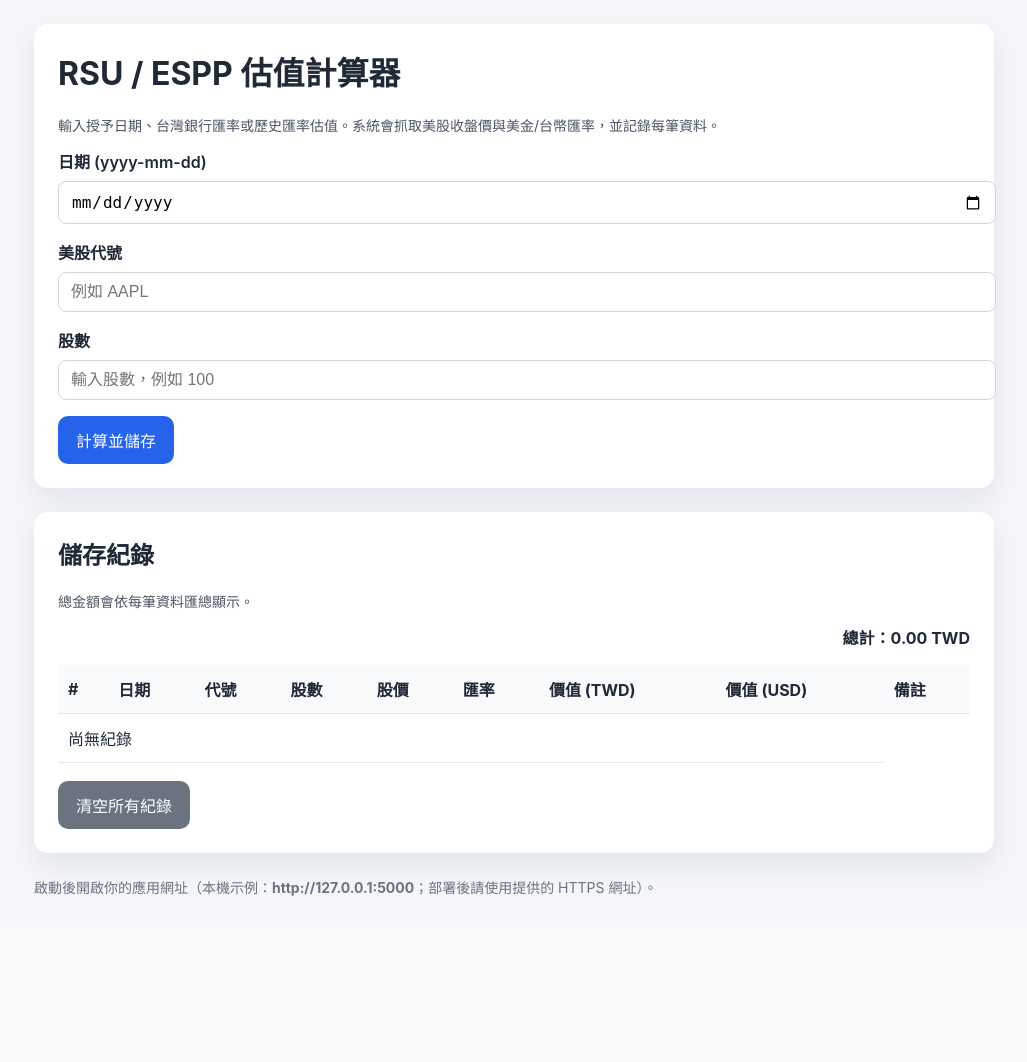
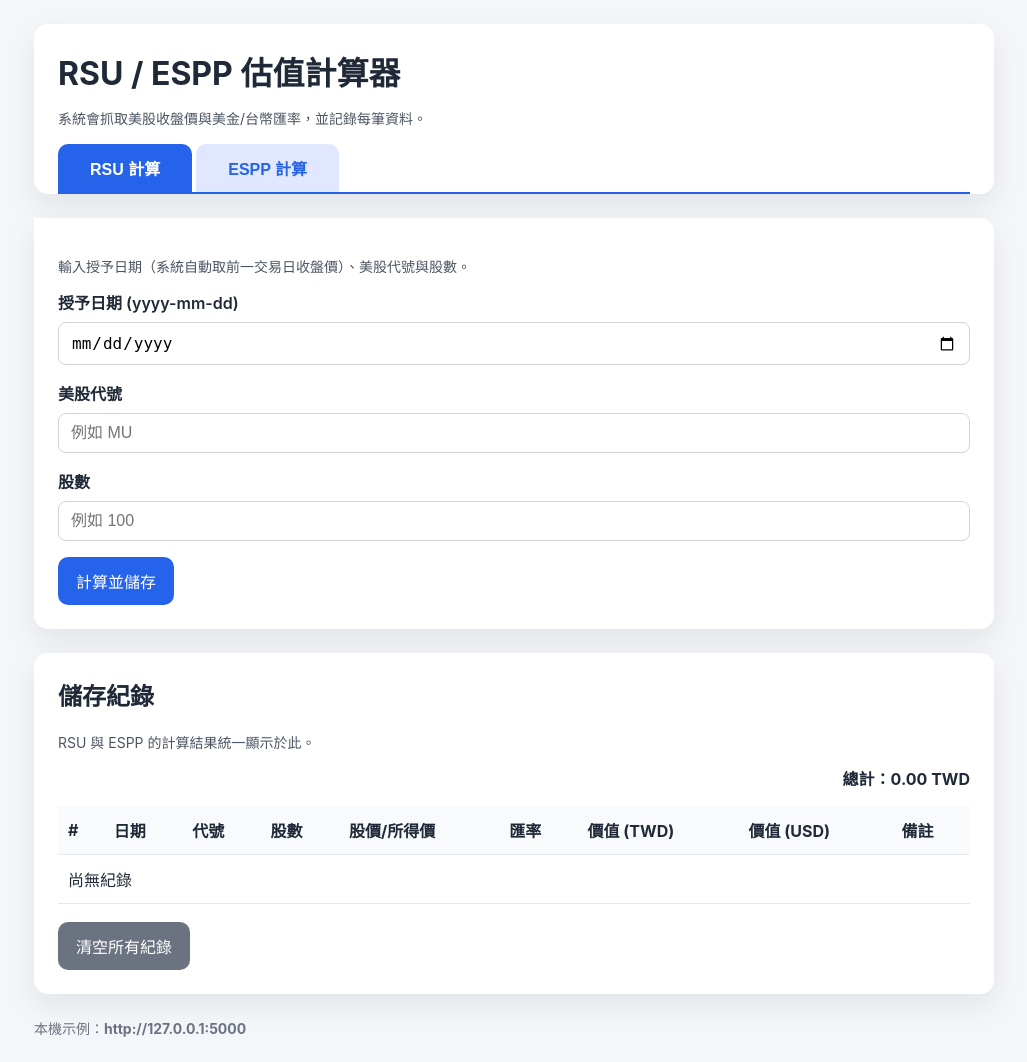
Before and after one commit to kb323199/rsu-espp-app, a Flask app: page / in a window 1280 px wide. Shown: the whole page, without its empty margins (126-1153 px from the left). Before the commit the page ends 896 px from the top, so only its background shows below. Run offline with Flask 2, Linux system fonts and the light colour scheme; data that the repository does not hold is empty; some libraries are stand-ins or nearby versions.

Commit message:
chore: remove espp.html, merged into index.html

```diff
--- a/app.py
+++ b/app.py
@@ -209,51 +209,143 @@ def fetch_usd_twd_rate(symbol, target_date):
     return price, "Yahoo 匯率"
 
 
+def get_espp_reference_dates(purchase_date):
+    """
+    根據 ESPP 認購日（1/31 或 7/31）回傳需要的參考日期
+    回傳: (price_date_a, price_date_b, rate_date)
+    """
+    year = purchase_date.year
+    month = purchase_date.month
+
+    if month == 1:  # 1/31 認購
+        price_date_a = date(year, 1, 30)          # 當年 1/30
+        price_date_b = date(year - 1, 7, 31)      # 前年 7/31
+        rate_date = date(year, 1, 31)              # 匯率參考 1/31
+    elif month == 7:  # 7/31 認購
+        price_date_a = date(year, 7, 30)           # 當年 7/30
+        price_date_b = date(year - 1, 1, 31)       # 前年 1/31
+        rate_date = date(year, 7, 31)              # 匯率參考 7/31
+    else:
+        raise ValueError("ESPP 認購日只能是 1/31 或 7/31")
+
+    return price_date_a, price_date_b, rate_date
+
+
 # ── 路由 ─────────────────────────────────────────────────────
 @app.route("/", methods=["GET", "POST"])
 def index():
-    error = None
-    message = None
+    rsu_error = None
+    rsu_message = None
+    espp_error = None
+    espp_message = None
+    espp_result = None
+    active_tab = request.form.get("active_tab", "rsu")  # 記住目前 tab
+
     if request.method == "POST":
-        trade_date = request.form.get("trade_date", "").strip()
-        ticker = request.form.get("ticker", "").strip().upper()
-        shares = request.form.get("shares", "").strip()
-        if not trade_date or not ticker or not shares:
-            error = "請填寫完整的日期、美股代號與股數。"
-        elif not VALID_TICKER_RE.match(ticker):
-            error = "股票代號格式不正確。"
-        else:
-            try:
-                trade_date_obj = parse_date(trade_date)
-                if trade_date_obj > date.today():
-                    raise ValueError("日期錯誤：不能選擇未來日期")
-                shares_value = float(shares)
-                if shares_value <= 0:
-                    raise ValueError("股數必須大於 0")
-                # 台灣時間：使用前一個交易日收盤價
-                price_date = get_previous_trading_date(trade_date_obj)
-                close_price, stock_date = fetch_yahoo_close_price(ticker, price_date)
-                usd_twd_rate, rate_source = fetch_usd_twd_rate("USDTWD=X", price_date)
-                value_twd = round(close_price * shares_value * usd_twd_rate, 2)
-                value_usd = round(close_price * shares_value, 4)
-                ph = db_placeholder(9)
-                db_execute(
-                    f"INSERT INTO entries (trade_date, ticker, shares, close_price, usd_twd, value_usd, value_twd, source, created_at) VALUES ({ph})",
-                    (
-                        trade_date_obj.isoformat(),
-                        ticker,
-                        shares_value,
-                        round(close_price, 4),
-                        round(usd_twd_rate, 4),
-                        value_usd,
-                        value_twd,
-                        f"股票 {ticker}({stock_date}) / 匯率 {rate_source}",
-                        datetime.now().isoformat(timespec="seconds"),
-                    ),
-                )
-                message = f"已新增 {ticker} 的計算結果，總價值 {value_twd:,} TWD。"
-            except Exception as exc:
-                error = str(exc)
+        form_type = request.form.get("form_type", "rsu")
+        active_tab = form_type
+
+        if form_type == "rsu":
+            trade_date = request.form.get("trade_date", "").strip()
+            ticker = request.form.get("ticker", "").strip().upper()
+            shares = request.form.get("shares", "").strip()
+            if not trade_date or not ticker or not shares:
+                rsu_error = "請填寫完整的日期、美股代號與股數。"
+            elif not VALID_TICKER_RE.match(ticker):
+                rsu_error = "股票代號格式不正確。"
+            else:
+                try:
+                    trade_date_obj = parse_date(trade_date)
+                    if trade_date_obj > date.today():
+                        raise ValueError("日期錯誤：不能選擇未來日期")
+                    shares_value = float(shares)
+                    if shares_value <= 0:
+                        raise ValueError("股數必須大於 0")
+                    price_date = get_previous_trading_date(trade_date_obj)
+                    close_price, stock_date = fetch_yahoo_close_price(ticker, price_date)
+                    usd_twd_rate, rate_source = fetch_usd_twd_rate("USDTWD=X", price_date)
+                    value_twd = round(close_price * shares_value * usd_twd_rate, 2)
+                    value_usd = round(close_price * shares_value, 4)
+                    ph = db_placeholder(9)
+                    db_execute(
+                        f"INSERT INTO entries (trade_date, ticker, shares, close_price, usd_twd, value_usd, value_twd, source, created_at) VALUES ({ph})",
+                        (
+                            trade_date_obj.isoformat(),
+                            ticker,
+                            shares_value,
+                            round(close_price, 4),
+                            round(usd_twd_rate, 4),
+                            value_usd,
+                            value_twd,
+                            f"RSU 股票 {ticker}({stock_date}) / 匯率 {rate_source}",
+                            datetime.now().isoformat(timespec="seconds"),
+                        ),
+                    )
+                    rsu_message = f"已新增 {ticker} 的計算結果，總價值 {value_twd:,} TWD。"
+                except Exception as exc:
+                    rsu_error = str(exc)
+
+        elif form_type == "espp":
+            purchase_date_str = request.form.get("purchase_date", "").strip()
+            ticker = request.form.get("ticker", "").strip().upper()
+            shares = request.form.get("shares", "").strip()
+            if not purchase_date_str or not ticker or not shares:
+                espp_error = "請填寫完整的認購日期、美股代號與股數。"
+            elif not VALID_TICKER_RE.match(ticker):
+                espp_error = "股票代號格式不正確。"
+            else:
+                try:
+                    purchase_date = parse_date(purchase_date_str)
+                    if purchase_date.day != 31 or purchase_date.month not in (1, 7):
+                        raise ValueError("ESPP 認購日必須是 1/31 或 7/31")
+                    shares_value = float(shares)
+                    if shares_value <= 0:
+                        raise ValueError("股數必須大於 0")
+                    price_date_a, price_date_b, rate_date = get_espp_reference_dates(purchase_date)
+                    price_a, actual_date_a = fetch_yahoo_close_price(ticker, price_date_a)
+                    price_b, actual_date_b = fetch_yahoo_close_price(ticker, price_date_b)
+                    cost_price = round(min(price_a, price_b) * 0.85, 4)
+                    income_price = round(max(price_a, price_b), 4)
+                    usd_twd_rate, rate_source = fetch_usd_twd_rate("USDTWD=X", rate_date)
+                    gain_per_share = round(income_price - cost_price, 4)
+                    value_usd = round(gain_per_share * shares_value, 4)
+                    value_twd = round(value_usd * usd_twd_rate, 2)
+                    espp_result = {
+                        "ticker": ticker,
+                        "purchase_date": purchase_date_str,
+                        "price_date_a": actual_date_a.isoformat(),
+                        "price_date_b": actual_date_b.isoformat(),
+                        "price_a": price_a,
+                        "price_b": price_b,
+                        "cost_price": cost_price,
+                        "income_price": income_price,
+                        "gain_per_share": gain_per_share,
+                        "shares": shares_value,
+                        "usd_twd_rate": usd_twd_rate,
+                        "rate_source": rate_source,
+                        "value_usd": value_usd,
+                        "value_twd": value_twd,
+                        "value_usd_formatted": f"{value_usd:,.2f}",
+                        "value_twd_formatted": f"{value_twd:,.2f}",
+                    }
+                    ph = db_placeholder(9)
+                    db_execute(
+                        f"INSERT INTO entries (trade_date, ticker, shares, close_price, usd_twd, value_usd, value_twd, source, created_at) VALUES ({ph})",
+                        (
+                            purchase_date_str,
+                            ticker,
+                            shares_value,
+                            income_price,
+                            round(usd_twd_rate, 4),
+                            value_usd,
+                            value_twd,
+                            f"ESPP {ticker} 所得價{income_price}({actual_date_a}) / 成本價{cost_price}({actual_date_b}) / 匯率 {rate_source}",
+                            datetime.now().isoformat(timespec="seconds"),
+                        ),
+                    )
+                    espp_message = f"ESPP 計算完成，所得價值 {value_twd:,.2f} TWD。"
+                except Exception as exc:
+                    espp_error = str(exc)
 
     rows_raw = db_fetchall("SELECT * FROM entries ORDER BY id DESC")
     processed_rows = []
@@ -282,9 +374,98 @@ def index():
         rows=processed_rows,
         total=round(total, 2),
         total_formatted=total_formatted,
-        error=error,
-        message=message,
+        active_tab=active_tab,
+        rsu_error=rsu_error,
+        rsu_message=rsu_message,
+        espp_error=espp_error,
+        espp_message=espp_message,
+        espp_result=espp_result,
     )
+
+
+@app.route("/espp", methods=["GET", "POST"])
+def espp():
+    error = None
+    message = None
+    result = None
+
+    if request.method == "POST":
+        purchase_date_str = request.form.get("purchase_date", "").strip()
+        ticker = request.form.get("ticker", "").strip().upper()
+        shares = request.form.get("shares", "").strip()
+
+        if not purchase_date_str or not ticker or not shares:
+            error = "請填寫完整的認購日期、美股代號與股數。"
+        elif not VALID_TICKER_RE.match(ticker):
+            error = "股票代號格式不正確。"
+        else:
+            try:
+                purchase_date = parse_date(purchase_date_str)
+                if purchase_date.day not in (31,) or purchase_date.month not in (1, 7):
+                    raise ValueError("ESPP 認購日必須是 1/31 或 7/31")
+                shares_value = float(shares)
+                if shares_value <= 0:
+                    raise ValueError("股數必須大於 0")
+
+                price_date_a, price_date_b, rate_date = get_espp_reference_dates(purchase_date)
+
+                # 抓兩個參考日的股價
+                price_a, actual_date_a = fetch_yahoo_close_price(ticker, price_date_a)
+                price_b, actual_date_b = fetch_yahoo_close_price(ticker, price_date_b)
+
+                # 計算成本價與所得價
+                cost_price = round(min(price_a, price_b) * 0.85, 4)   # 較低價 × 85%
+                income_price = round(max(price_a, price_b), 4)         # 較高價
+
+                # 抓匯率（認購日當日）
+                usd_twd_rate, rate_source = fetch_usd_twd_rate("USDTWD=X", rate_date)
+
+                # 計算價值
+                gain_per_share = round(income_price - cost_price, 4)
+                value_usd = round(gain_per_share * shares_value, 4)
+                value_twd = round(value_usd * usd_twd_rate, 2)
+
+                result = {
+                    "ticker": ticker,
+                    "purchase_date": purchase_date_str,
+                    "price_date_a": actual_date_a.isoformat(),
+                    "price_date_b": actual_date_b.isoformat(),
+                    "price_a": price_a,
+                    "price_b": price_b,
+                    "cost_price": cost_price,
+                    "income_price": income_price,
+                    "gain_per_share": gain_per_share,
+                    "shares": shares_value,
+                    "usd_twd_rate": usd_twd_rate,
+                    "rate_source": rate_source,
+                    "value_usd": value_usd,
+                    "value_twd": value_twd,
+                    "value_usd_formatted": f"{value_usd:,.2f}",
+                    "value_twd_formatted": f"{value_twd:,.2f}",
+                }
+
+                # 儲存到資料庫
+                ph = db_placeholder(9)
+                db_execute(
+                    f"INSERT INTO entries (trade_date, ticker, shares, close_price, usd_twd, value_usd, value_twd, source, created_at) VALUES ({ph})",
+                    (
+                        purchase_date_str,
+                        ticker,
+                        shares_value,
+                        income_price,
+                        round(usd_twd_rate, 4),
+                        value_usd,
+                        value_twd,
+                        f"ESPP {ticker} 所得價{income_price}({actual_date_a}) / 成本價{cost_price}({actual_date_b}) / 匯率 {rate_source}",
+                        datetime.now().isoformat(timespec="seconds"),
+                    ),
+                )
+                message = f"ESPP 計算完成，所得價值 {value_twd:,.2f} TWD。"
+
+            except Exception as exc:
+                error = str(exc)
+
+    return render_template("espp.html", error=error, message=message, result=result)
 
 
 @app.route("/clear", methods=["POST"])
--- a/templates/index.html
+++ b/templates/index.html
@@ -10,7 +10,7 @@
         .card { background: #fff; border-radius: 14px; box-shadow: 0 12px 30px rgba(15, 23, 42, .08); padding: 24px; margin-bottom: 24px; }
         h1, h2 { margin-top: 0; }
         label { display: block; margin-bottom: 8px; font-weight: 600; }
-        input, select { width: 100%; padding: 10px 12px; border: 1px solid #d1d5db; border-radius: 8px; margin-bottom: 16px; font-size: 16px; }
+        input, select { width: 100%; padding: 10px 12px; border: 1px solid #d1d5db; border-radius: 8px; margin-bottom: 16px; font-size: 16px; box-sizing: border-box; }
         button { border: none; background: #2563eb; color: #fff; padding: 12px 18px; border-radius: 10px; cursor: pointer; font-size: 16px; }
         button.secondary { background: #6b7280; }
         table { width: 100%; border-collapse: collapse; margin-top: 16px; }
@@ -22,38 +22,103 @@
         .alert.success { background: #dcfce7; color: #166534; }
         .note { color: #4b5563; font-size: 14px; }
         .footer { font-size: 14px; color: #6b7280; margin-top: 16px; }
+        /* Tab 樣式 */
+        .nav-tabs { display: flex; gap: 0; margin-bottom: 0; border-bottom: 2px solid #2563eb; }
+        .nav-tab { padding: 12px 32px; font-size: 16px; font-weight: 600; cursor: pointer; border: none; background: #e0e7ff; color: #2563eb; border-radius: 10px 10px 0 0; margin-right: 4px; transition: background 0.2s; }
+        .nav-tab.active { background: #2563eb; color: #fff; }
+        .nav-tab:hover:not(.active) { background: #c7d2fe; }
+        .tab-content { display: none; }
+        .tab-content.active { display: block; }
+        /* ESPP 結果表 */
+        .result-table { width: 100%; border-collapse: collapse; margin-top: 16px; }
+        .result-table th, .result-table td { padding: 12px 10px; text-align: left; border-bottom: 1px solid #e5e7eb; }
+        .result-table th { background: #f9fafb; width: 40%; }
+        .highlight { font-size: 1.2em; font-weight: bold; color: #2563eb; }
     </style>
 </head>
 <body>
 <div class="container">
-    <div class="card">
-        <h1>RSU / ESPP 估值計算器</h1>
-        <p class="note">輸入授予日期、台灣銀行匯率或歷史匯率估值。系統會抓取美股收盤價與美金/台幣匯率，並記錄每筆資料。</p>
 
-        {% if error %}
-            <div class="alert error">{{ error }}</div>
+    <div class="card" style="padding-bottom: 0;">
+        <h1 style="margin-bottom: 4px;">RSU / ESPP 估值計算器</h1>
+        <p class="note" style="margin-bottom: 16px;">系統會抓取美股收盤價與美金/台幣匯率，並記錄每筆資料。</p>
+
+        <!-- Tab 按鈕 -->
+        <div class="nav-tabs">
+            <button class="nav-tab {% if active_tab == 'rsu' %}active{% endif %}" onclick="switchTab('rsu')">RSU 計算</button>
+            <button class="nav-tab {% if active_tab == 'espp' %}active{% endif %}" onclick="switchTab('espp')">ESPP 計算</button>
+        </div>
+    </div>
+
+    <!-- RSU Tab 內容 -->
+    <div id="tab-rsu" class="card tab-content {% if active_tab == 'rsu' %}active{% endif %}" style="border-radius: 0 14px 14px 14px; margin-top: 0;">
+        <p class="note">輸入授予日期（系統自動取前一交易日收盤價）、美股代號與股數。</p>
+
+        {% if rsu_error %}
+            <div class="alert error">{{ rsu_error }}</div>
         {% endif %}
-        {% if message %}
-            <div class="alert success">{{ message }}</div>
+        {% if rsu_message %}
+            <div class="alert success">{{ rsu_message }}</div>
         {% endif %}
 
         <form method="post">
-            <label for="trade_date">日期 (yyyy-mm-dd)</label>
+            <input type="hidden" name="form_type" value="rsu" />
+            <label for="trade_date">授予日期 (yyyy-mm-dd)</label>
             <input id="trade_date" name="trade_date" type="date" required />
-
-            <label for="ticker">美股代號</label>
-            <input id="ticker" name="ticker" type="text" placeholder="例如 AAPL" required />
-
-            <label for="shares">股數</label>
-            <input id="shares" name="shares" type="number" step="0.01" placeholder="輸入股數，例如 100" required />
-
+            <label for="rsu_ticker">美股代號</label>
+            <input id="rsu_ticker" name="ticker" type="text" placeholder="例如 MU" required />
+            <label for="rsu_shares">股數</label>
+            <input id="rsu_shares" name="shares" type="number" step="0.01" placeholder="例如 100" required />
             <button type="submit">計算並儲存</button>
         </form>
     </div>
 
+    <!-- ESPP Tab 內容 -->
+    <div id="tab-espp" class="card tab-content {% if active_tab == 'espp' %}active{% endif %}" style="border-radius: 0 14px 14px 14px; margin-top: 0;">
+        <p class="note">輸入 ESPP 認購日（僅限 <strong>1/31</strong> 或 <strong>7/31</strong>）、美股代號與股數。<br/>
+        系統自動取兩個參考日收盤價，較低價×85% 為成本，較高價為所得。</p>
+
+        {% if espp_error %}
+            <div class="alert error">{{ espp_error }}</div>
+        {% endif %}
+        {% if espp_message %}
+            <div class="alert success">{{ espp_message }}</div>
+        {% endif %}
+
+        <form method="post">
+            <input type="hidden" name="form_type" value="espp" />
+            <label for="purchase_date">ESPP 認購日（1/31 或 7/31）</label>
+            <input id="purchase_date" name="purchase_date" type="date" required />
+            <label for="espp_ticker">美股代號</label>
+            <input id="espp_ticker" name="ticker" type="text" placeholder="例如 MU" required />
+            <label for="espp_shares">股數</label>
+            <input id="espp_shares" name="shares" type="number" step="0.01" placeholder="例如 100" required />
+            <button type="submit">計算並儲存</button>
+        </form>
+
+        {% if espp_result %}
+        <hr style="margin: 24px 0; border: none; border-top: 1px solid #e5e7eb;" />
+        <h2>計算結果</h2>
+        <table class="result-table">
+            <tr><th>股票代號</th><td>{{ espp_result.ticker }}</td></tr>
+            <tr><th>認購日</th><td>{{ espp_result.purchase_date }}</td></tr>
+            <tr><th>參考價格 A（{{ espp_result.price_date_a }}）</th><td>USD {{ espp_result.price_a }}</td></tr>
+            <tr><th>參考價格 B（{{ espp_result.price_date_b }}）</th><td>USD {{ espp_result.price_b }}</td></tr>
+            <tr><th>成本價（較低價 × 85%）</th><td>USD {{ espp_result.cost_price }}</td></tr>
+            <tr><th>所得價（較高價）</th><td>USD {{ espp_result.income_price }}</td></tr>
+            <tr><th>每股所得</th><td>USD {{ espp_result.gain_per_share }}</td></tr>
+            <tr><th>股數</th><td>{{ espp_result.shares }}</td></tr>
+            <tr><th>匯率（{{ espp_result.rate_source }}）</th><td>{{ espp_result.usd_twd_rate }}</td></tr>
+            <tr><th>所得價值（USD）</th><td class="highlight">{{ espp_result.value_usd_formatted }}</td></tr>
+            <tr><th>所得價值（TWD）</th><td class="highlight">{{ espp_result.value_twd_formatted }}</td></tr>
+        </table>
+        {% endif %}
+    </div>
+
+    <!-- 儲存紀錄 -->
     <div class="card">
         <h2>儲存紀錄</h2>
-        <p class="note">總金額會依每筆資料匯總顯示。</p>
+        <p class="note">RSU 與 ESPP 的計算結果統一顯示於此。</p>
         <div class="text-right"><strong>總計：{{ total_formatted }} TWD</strong></div>
         <table>
             <thead>
@@ -62,7 +127,7 @@
                     <th>日期</th>
                     <th>代號</th>
                     <th>股數</th>
-                    <th>股價</th>
+                    <th>股價/所得價</th>
                     <th>匯率</th>
                     <th>價值 (TWD)</th>
                     <th>價值 (USD)</th>
@@ -83,7 +148,7 @@
                         <td>{{ row.source }}</td>
                     </tr>
                 {% else %}
-                    <tr><td colspan="8">尚無紀錄</td></tr>
+                    <tr><td colspan="9">尚無紀錄</td></tr>
                 {% endfor %}
             </tbody>
         </table>
@@ -92,7 +157,20 @@
         </form>
     </div>
 
-    <div class="footer">啟動後開啟你的應用網址（本機示例：<strong>http://127.0.0.1:5000</strong>；部署後請使用提供的 HTTPS 網址）。</div>
+    <div class="footer">本機示例：<strong>http://127.0.0.1:5000</strong></div>
 </div>
+
+<script>
+    function switchTab(tab) {
+        document.querySelectorAll('.tab-content').forEach(el => el.classList.remove('active'));
+        document.querySelectorAll('.nav-tab').forEach(el => el.classList.remove('active'));
+        document.getElementById('tab-' + tab).classList.add('active');
+        document.querySelectorAll('.nav-tab').forEach(el => {
+            if (el.textContent.trim().startsWith(tab === 'rsu' ? 'RSU' : 'ESPP')) {
+                el.classList.add('active');
+            }
+        });
+    }
+</script>
 </body>
 </html>
```
